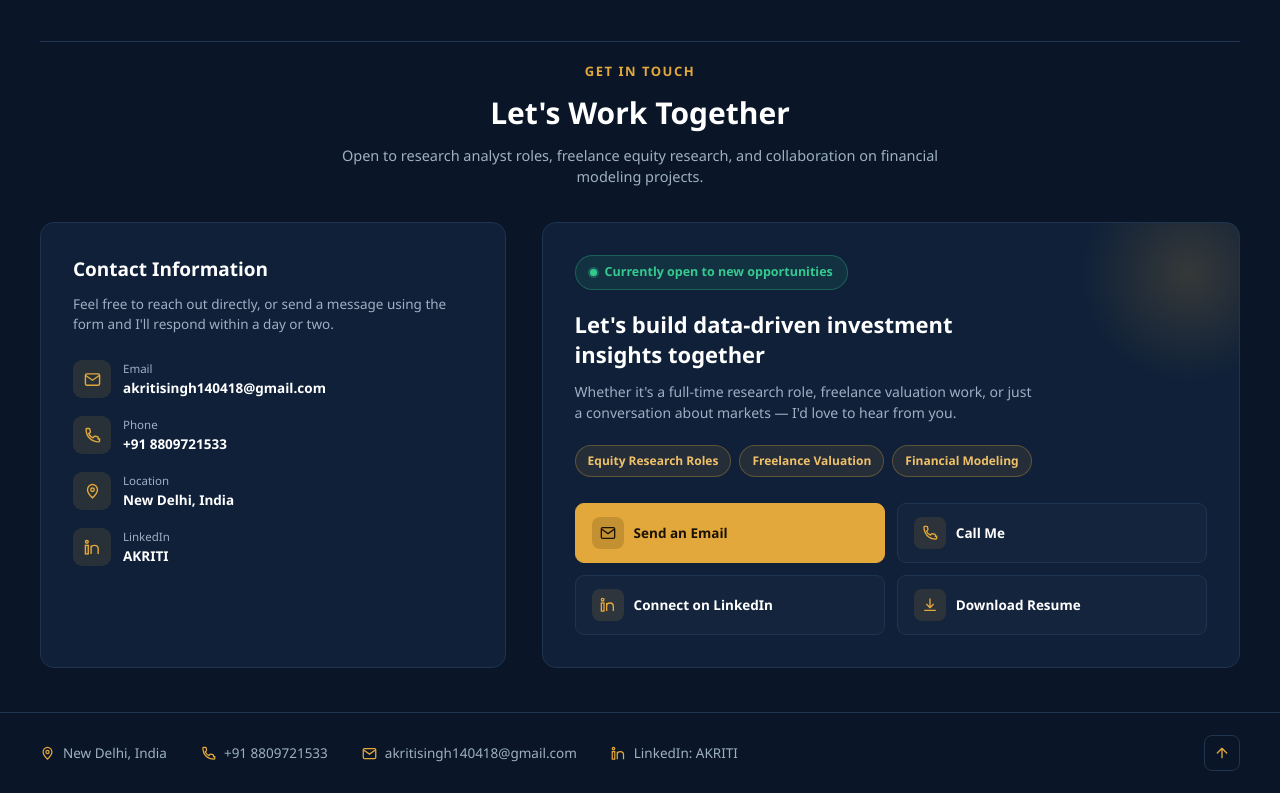
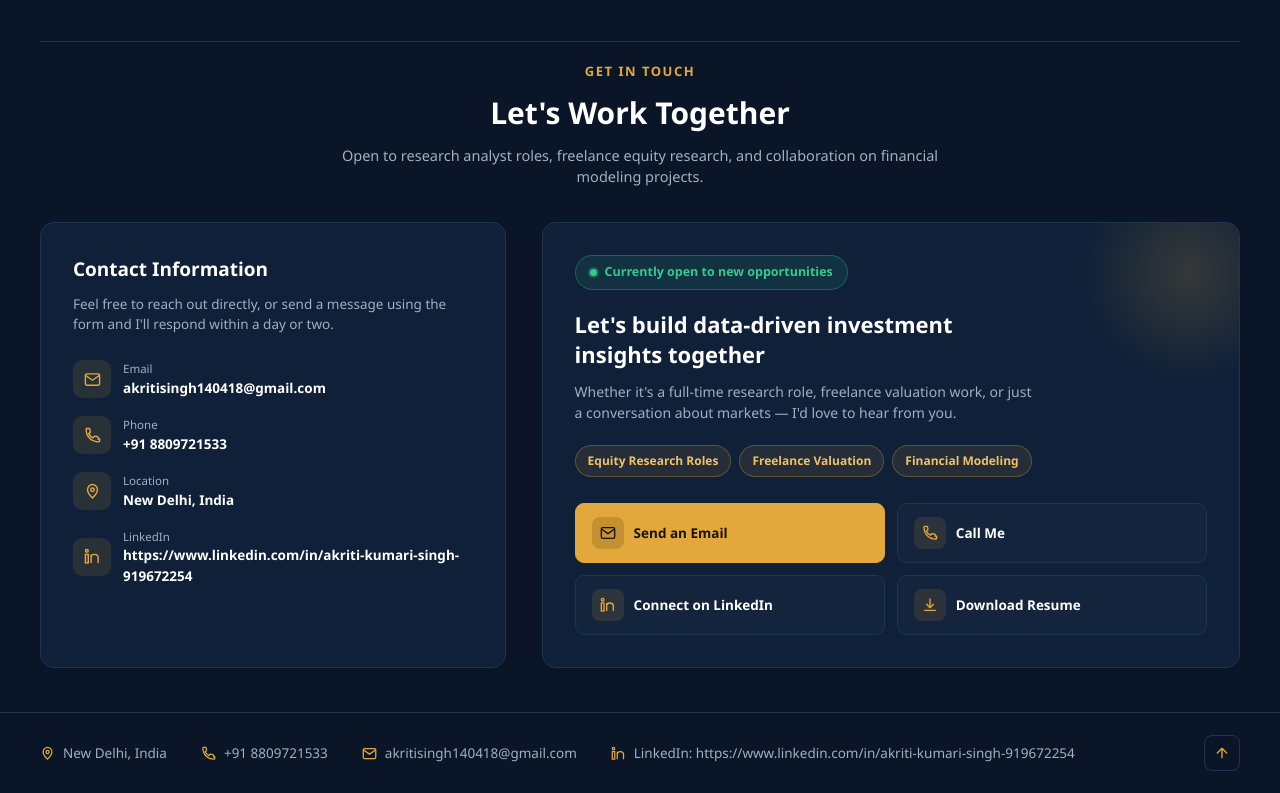
Before and after one commit to Ranjeet1601/akritikumarisingh, a plain HTML site: page index.html in a window 1280 px wide. Shown: the part 3065-3858 px from the top of the page. Drawn offline with Linux system fonts and the light colour scheme.

Commit message:
Update index.html

```diff
--- a/index.html
+++ b/index.html
@@ -946,7 +946,7 @@
       </div>
       <div class="ci-row">
         <div class="ci-ico"><svg width="17" height="17" viewBox="0 0 24 24" fill="none"><rect x="2" y="9" width="4" height="12" stroke="currentColor" stroke-width="2"/><circle cx="4" cy="4" r="2" stroke="currentColor" stroke-width="2"/><path d="M10 9V21M10 13C10 10 13 9 15 9C18 9 20 11 20 14V21" stroke="currentColor" stroke-width="2"/></svg></div>
-        <div><div class="ci-label">LinkedIn</div><div class="ci-val">AKRITI</div></div>
+        <div><div class="ci-label">LinkedIn</div><div class="ci-val">https://www.linkedin.com/in/akriti-kumari-singh-919672254</div></div>
       </div>
     </div>
     <div class="contact-cta">
@@ -967,7 +967,7 @@
           <span class="ico"><svg width="16" height="16" viewBox="0 0 24 24" fill="none"><path d="M22 16.9V19.9C22 20.5 21.5 21 20.9 21C10.4 21 3 13.6 3 3.1C3 2.5 3.5 2 4.1 2H7.1C7.7 2 8.1 2.4 8.2 2.9L8.9 6.7C9 7.2 8.8 7.7 8.4 8L6.7 9.3C7.9 12 10 14.1 12.7 15.3L14 13.6C14.3 13.2 14.8 13 15.3 13.1L19.1 13.8C19.6 13.9 20 14.4 20 14.9V16.9Z" stroke="currentColor" stroke-width="2"/></svg></span>
           Call Me
         </a>
-        <a href="#" class="cta-btn">
+        <a href="https://www.linkedin.com/in/akriti-kumari-singh-919672254" class="cta-btn">
           <span class="ico"><svg width="16" height="16" viewBox="0 0 24 24" fill="none"><rect x="2" y="9" width="4" height="12" stroke="currentColor" stroke-width="2"/><circle cx="4" cy="4" r="2" stroke="currentColor" stroke-width="2"/><path d="M10 9V21M10 13C10 10 13 9 15 9C18 9 20 11 20 14V21" stroke="currentColor" stroke-width="2"/></svg></span>
           Connect on LinkedIn
         </a>
@@ -985,7 +985,7 @@
     <div class="foot-item"><span class="ico"><svg width="15" height="15" viewBox="0 0 24 24" fill="none"><path d="M12 21C12 21 19 14.5 19 9.5C19 5.4 15.6 2 12 2C8.4 2 5 5.4 5 9.5C5 14.5 12 21 12 21Z" stroke="currentColor" stroke-width="2"/><circle cx="12" cy="9.5" r="2.5" stroke="currentColor" stroke-width="2"/></svg></span>New Delhi, India</div>
     <div class="foot-item"><span class="ico"><svg width="15" height="15" viewBox="0 0 24 24" fill="none"><path d="M22 16.9V19.9C22 20.5 21.5 21 20.9 21C10.4 21 3 13.6 3 3.1C3 2.5 3.5 2 4.1 2H7.1C7.7 2 8.1 2.4 8.2 2.9L8.9 6.7C9 7.2 8.8 7.7 8.4 8L6.7 9.3C7.9 12 10 14.1 12.7 15.3L14 13.6C14.3 13.2 14.8 13 15.3 13.1L19.1 13.8C19.6 13.9 20 14.4 20 14.9V16.9Z" stroke="currentColor" stroke-width="2"/></svg></span>+91 8809721533</div>
     <div class="foot-item"><span class="ico"><svg width="15" height="15" viewBox="0 0 24 24" fill="none"><rect x="2" y="4" width="20" height="16" rx="2" stroke="currentColor" stroke-width="2"/><path d="M2 6L12 13L22 6" stroke="currentColor" stroke-width="2"/></svg></span>akritisingh140418@gmail.com</div>
-    <div class="foot-item"><span class="ico"><svg width="15" height="15" viewBox="0 0 24 24" fill="none"><rect x="2" y="9" width="4" height="12" stroke="currentColor" stroke-width="2"/><circle cx="4" cy="4" r="2" stroke="currentColor" stroke-width="2"/><path d="M10 9V21M10 13C10 10 13 9 15 9C18 9 20 11 20 14V21" stroke="currentColor" stroke-width="2"/></svg></span>LinkedIn: AKRITI</div>
+    <div class="foot-item"><span class="ico"><svg width="15" height="15" viewBox="0 0 24 24" fill="none"><rect x="2" y="9" width="4" height="12" stroke="currentColor" stroke-width="2"/><circle cx="4" cy="4" r="2" stroke="currentColor" stroke-width="2"/><path d="M10 9V21M10 13C10 10 13 9 15 9C18 9 20 11 20 14V21" stroke="currentColor" stroke-width="2"/></svg></span>LinkedIn: https://www.linkedin.com/in/akriti-kumari-singh-919672254</div>
   </div>
   <a href="#home" class="to-top">
     <svg width="16" height="16" viewBox="0 0 24 24" fill="none"><path d="M12 19V5M12 5L5 12M12 5L19 12" stroke="currentColor" stroke-width="2" stroke-linecap="round" stroke-linejoin="round"/></svg>
```
